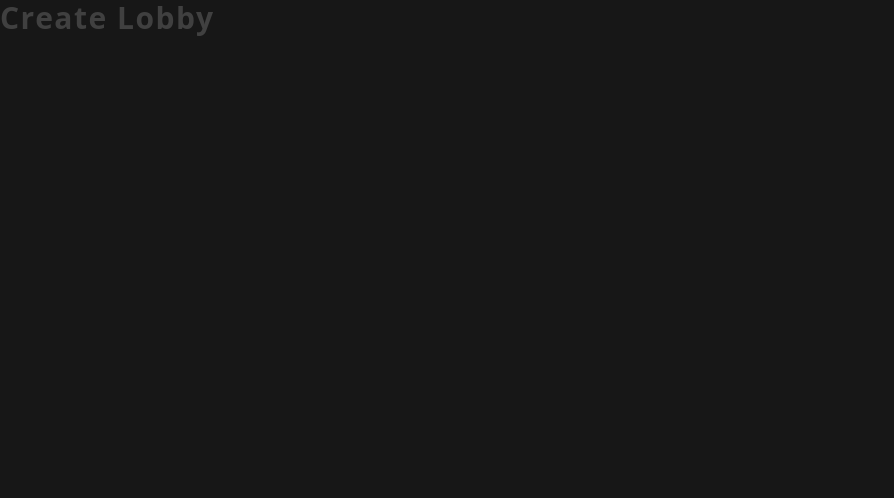
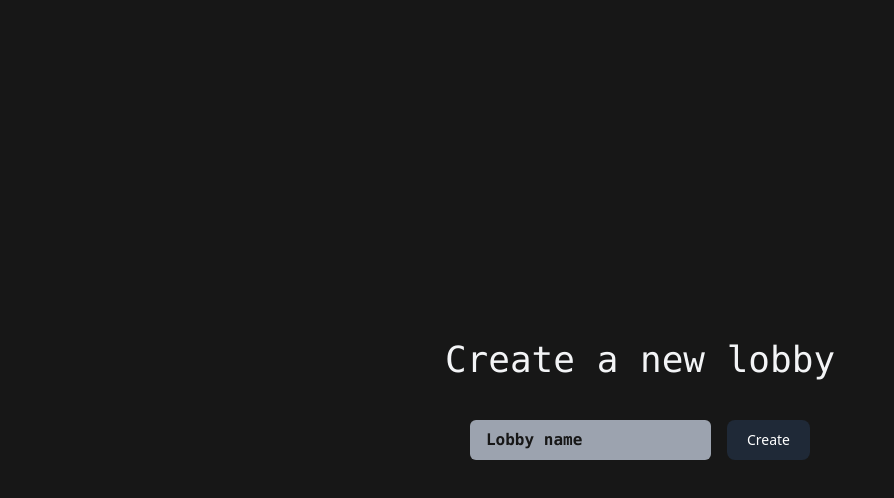
Before and after one commit to alllenshibu/petatype, a Next.js app in the folder apps/client/: page /create in a window 1280 px wide. Shown: the top 498 px of the page, without its empty margins (0-894 px from the left). Built offline with nearby package versions, Linux system fonts and the light colour scheme.

Commit message:
Dummy files for lobby

```diff
--- a/apps/client/src/pages/create/index.js
+++ b/apps/client/src/pages/create/index.js
@@ -1,7 +1,13 @@
 export default function Create() {
     return (
-        <main>
-            <p className="text-3xl font-bold tracking-wider text-neutral-700">Create Lobby</p>
+        <main className="h-screen flex flex-col justify-center items-center gap-10">
+            <div>
+                <p className="text-4xl font-mono">Create a new lobby</p>
+            </div>
+            <div className="flex flex-row justify-center items-center gap-4">
+                <input type="text" placeholder="Lobby name" />
+                <button>Create</button>
+            </div>
         </main>
     )
 }
--- a/apps/client/src/pages/join/index.js
+++ b/apps/client/src/pages/join/index.js
@@ -1,7 +1,13 @@
 export default function Join() {
     return (
-        <main>
-            <p className="text-3xl font-bold tracking-wider text-neutral-700">Join Lobby</p>
+        <main className="h-screen flex flex-col justify-center items-center gap-10">
+            <div>
+                <p className="text-4xl font-mono">Join a lobby</p>
+            </div>
+            <div className="flex flex-row justify-center items-center gap-4">
+                <input type="text" placeholder="Lobby name" />
+                <button>Join</button>
+            </div>
         </main>
     )
 }
--- /dev/null
+++ b/apps/client/src/pages/lobby/[id].js
@@ -0,0 +1,14 @@
+import { useRouter } from 'next/router'
+
+export default function Lobby() {
+
+    const router = useRouter()
+
+    return (
+        <main className="h-screen flex flex-col justify-center items-center gap-10">
+            <div>
+                <p className="text-4xl font-mono">We at lobby {router.query.id}</p>
+            </div>
+        </main>
+    )
+}
--- a/apps/client/src/styles/globals.scss
+++ b/apps/client/src/styles/globals.scss
@@ -9,11 +9,11 @@
     }
 
     button {
-        @apply text-white bg-gray-800 hover:bg-gray-900 focus:outline-none focus:ring-4 focus:ring-gray-300 font-medium rounded-lg text-sm px-5 py-2.5 mr-2 mb-2 dark:bg-gray-800 dark:hover:bg-gray-700 dark:focus:ring-gray-700 dark:border-gray-700;
+        @apply text-white bg-gray-800 hover:bg-gray-900 focus:outline-none focus:ring-4 focus:ring-gray-300 font-medium rounded-lg text-sm px-5 py-2.5;
     }
 
     input {
-        @apply px-4 py-2 bg-gray-400 text-gray-900 font-mono font-semibold rounded-md
+        @apply px-4 py-2 bg-gray-400 text-gray-900 font-mono font-semibold rounded-md placeholder-neutral-900;
     }
 }
 
```
